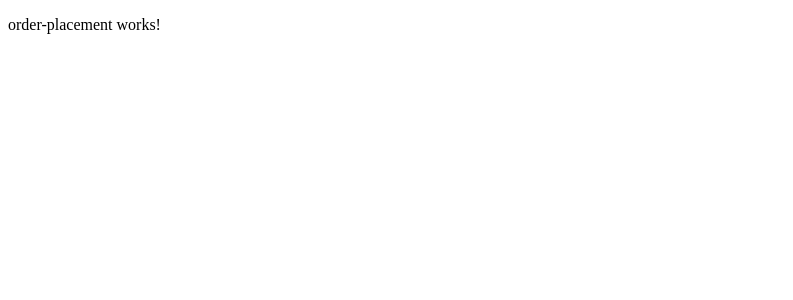
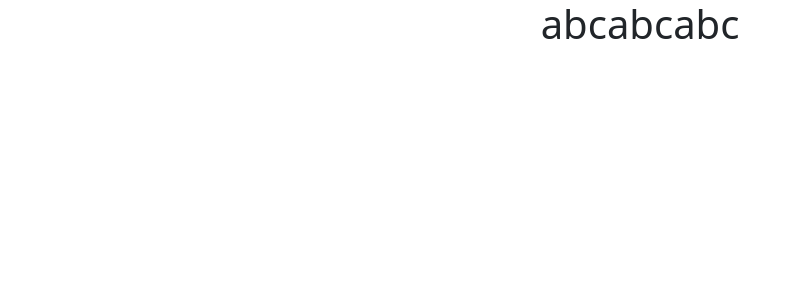
Before and after one commit to ilyasahmed081/live-trade-portal, an Angular app: page /order-placement in a window 1280 px wide. Shown: the top 300 px of the page, without its empty margins (0-793 px from the left). Built offline with nearby package versions, Linux system fonts and the light colour scheme.

Commit message:
bootstarp npm added

```diff
--- a/angular.json
+++ b/angular.json
@@ -32,9 +32,12 @@
               }
             ],
             "styles": [
-              "src/styles.scss"
+              "src/styles.scss",
+              "./node_modules/bootstrap/dist/css/bootstrap.min.css"
             ],
-            "scripts": []
+            "scripts": [
+              "./node_modules/bootstrap/dist/js/bootstrap.bundle.min.js"
+            ]
           },
           "configurations": {
             "production": {
--- a/package.json
+++ b/package.json
@@ -18,6 +18,7 @@
     "@angular/platform-browser": "^18.2.0",
     "@angular/platform-browser-dynamic": "^18.2.0",
     "@angular/router": "^18.2.0",
+    "bootstrap": "^5.3.3",
     "rxjs": "~7.8.0",
     "tslib": "^2.3.0",
     "zone.js": "~0.14.10"
--- a/src/app/components/order-placement/order-placement.component.html
+++ b/src/app/components/order-placement/order-placement.component.html
@@ -1 +1,7 @@
-<p>order-placement works!</p>
+<div class="container">
+    <div class="d-flex align-items-center justify-content-center">
+        <h1>abc</h1>
+    <h1>abc</h1>
+    <h1>abc</h1>
+    </div>
+</div>
```
Also changed, not shown: 1 other file (tests, documents, lock files or other folders).
